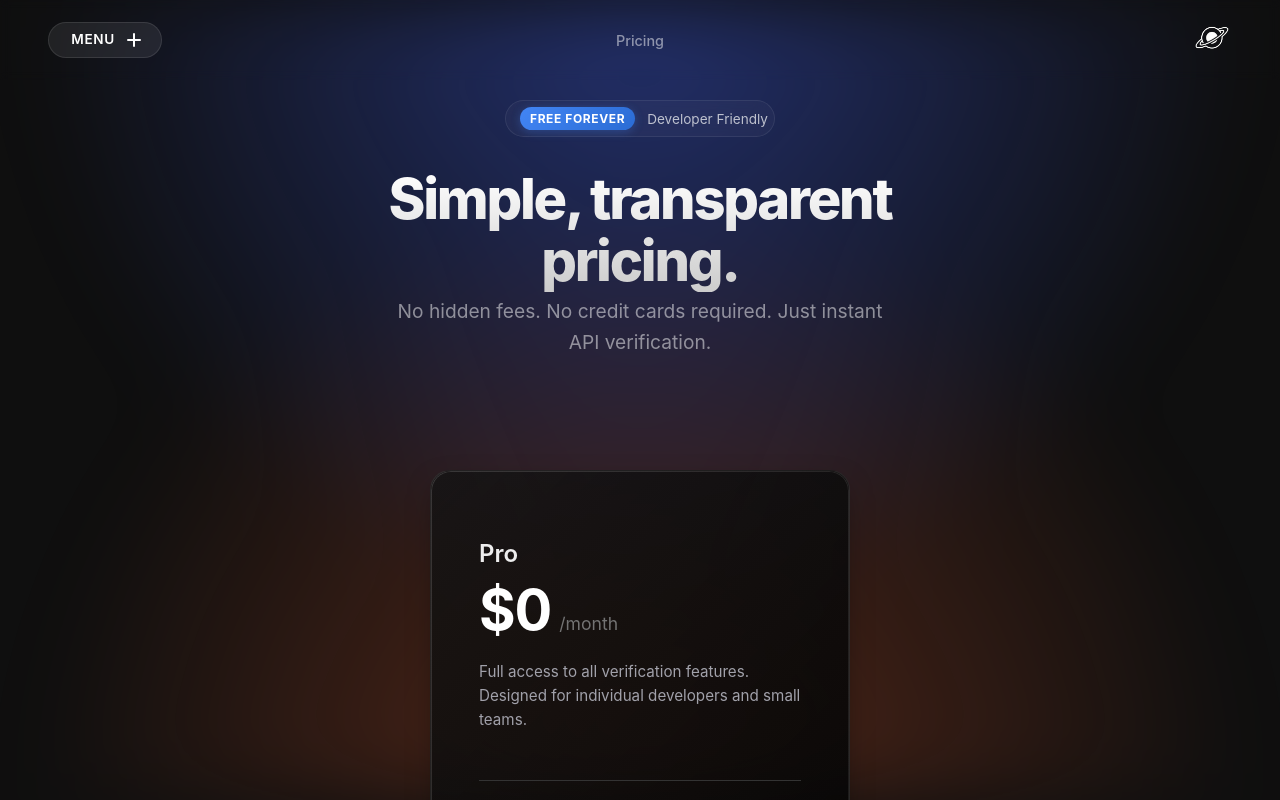
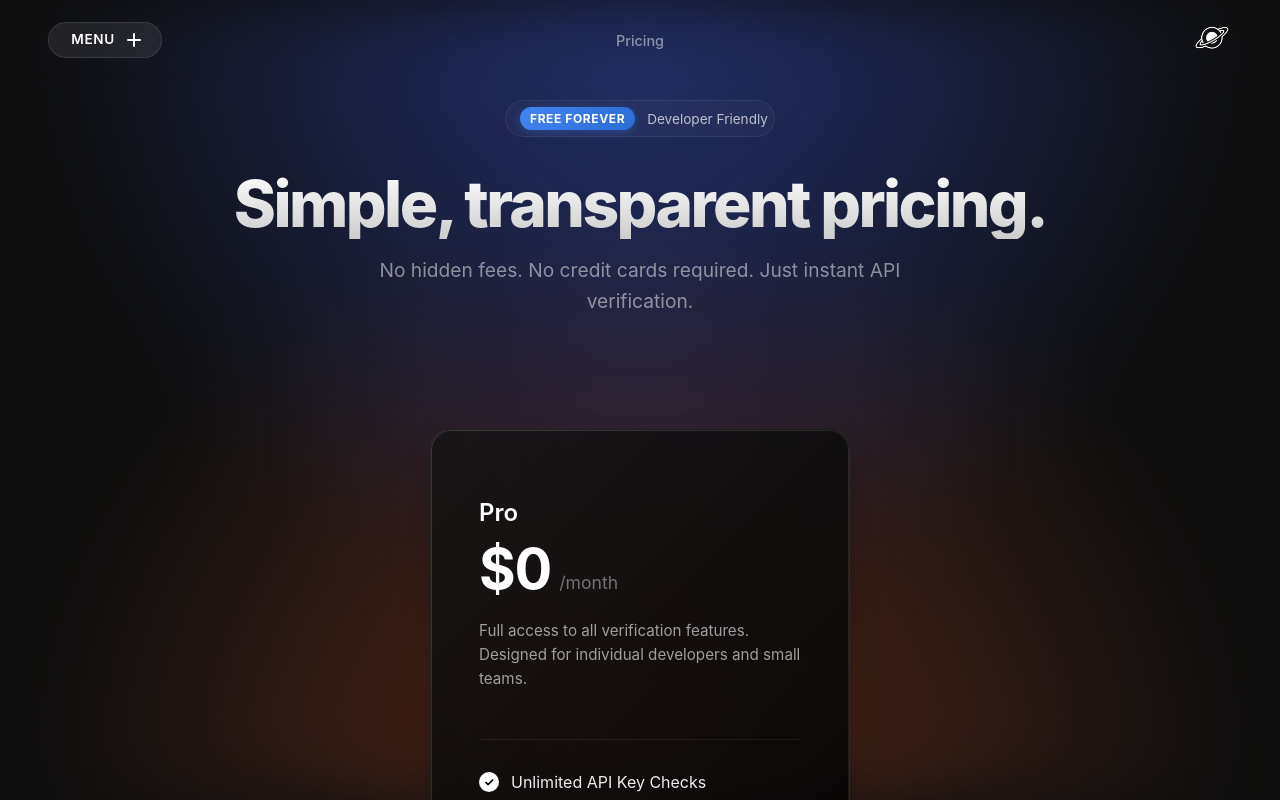
Before and after one commit to Adi-gitX/Oracle, a Next.js app: page /pricing in a window 1280 px wide. Built offline with nearby package versions, Linux system fonts and the light colour scheme.

Commit message:
Added  'New Chat' button to dashboard sidebar and refactor pricing page styles to use CSS modules.

```diff
--- a/pages/pricing.tsx
+++ b/pages/pricing.tsx
@@ -54,22 +54,22 @@ export default function Pricing() {
                         <div className={styles.pillBadge} style={{ margin: '0 auto 2rem' }}>
                             <span>Free Forever</span> Developer Friendly
                         </div>
-                        <h1 className={styles.heroTitle} style={{ fontSize: '3.5rem' }}>
+                        <h1 className={styles.heroTitle}>
                             Simple, transparent pricing.
                         </h1>
-                        <p className={styles.heroSubtitle} style={{ margin: '0 auto' }}>
+                        <p className={styles.heroSubtitle} style={{ maxWidth: '600px', margin: '1rem auto' }}>
                             No hidden fees. No credit cards required. Just instant API verification.
                         </p>
                     </div>
 
                     <div className={styles.pricingCard}>
-                        <div style={{ borderBottom: '1px solid #333', paddingBottom: '2rem' }}>
-                            <h2 style={{ fontSize: '1.5rem', fontWeight: '600', color: '#ededed', marginBottom: '0.5rem' }}>Pro</h2>
-                            <div style={{ display: 'flex', alignItems: 'baseline' }}>
+                        <div className={styles.cardInternalHeader}>
+                            <h2 className={styles.planName}>Pro</h2>
+                            <div className={styles.priceContainer}>
                                 <span className={styles.priceAmount}>$0</span>
                                 <span className={styles.pricePeriod}>/month</span>
                             </div>
-                            <p style={{ color: '#a1a1aa', marginTop: '1rem', fontSize: '0.95rem', lineHeight: '1.6' }}>
+                            <p className={styles.planDescription}>
                                 Full access to all verification features. <br />
                                 Designed for individual developers and small teams.
                             </p>
@@ -91,12 +91,14 @@ export default function Pricing() {
                             ))}
                         </ul>
 
-                        <Link href="/dashboard" style={{ width: '100%' }}>
-                            <button className={styles.ctaButton}>
-                                Start Checking Now
-                            </button>
+                        <Link href="/dashboard" passHref>
+                            <a style={{ width: '100%', textDecoration: 'none' }}>
+                                <button className={styles.ctaButton}>
+                                    Start Checking Now
+                                </button>
+                            </a>
                         </Link>
-                        <p style={{ textAlign: 'center', fontSize: '0.8rem', color: '#555' }}>
+                        <p className={styles.noCardText}>
                             No credit card needed.
                         </p>
                     </div>
--- a/styles/Dashboard.module.css
+++ b/styles/Dashboard.module.css
@@ -631,6 +631,7 @@
     padding: 1px;
     background: linear-gradient(to bottom right, rgba(255, 255, 255, 0.15), rgba(255, 255, 255, 0.05));
     -webkit-mask: linear-gradient(#fff 0 0) content-box, linear-gradient(#fff 0 0);
+    mask: linear-gradient(#fff 0 0) content-box, linear-gradient(#fff 0 0);
     -webkit-mask-composite: xor;
     mask-composite: exclude;
     pointer-events: none;
@@ -639,6 +640,38 @@
 .pricingCard:hover {
     transform: translateY(-8px);
     box-shadow: 0 20px 40px -10px rgba(0, 0, 0, 0.6), 0 0 15px rgba(255, 255, 255, 0.05);
+    border-color: rgba(255, 255, 255, 0.2);
+}
+
+.cardInternalHeader {
+    border-bottom: 1px solid rgba(255, 255, 255, 0.08);
+    padding-bottom: 2rem;
+}
+
+.planName {
+    font-size: 1.5rem;
+    font-weight: 600;
+    color: #fff;
+    margin-bottom: 0.5rem;
+}
+
+.priceContainer {
+    display: flex;
+    align-items: baseline;
+}
+
+.planDescription {
+    color: rgba(255, 255, 255, 0.6);
+    margin-top: 1rem;
+    font-size: 0.95rem;
+    line-height: 1.6;
+}
+
+.noCardText {
+    text-align: center;
+    font-size: 0.85rem;
+    color: rgba(255, 255, 255, 0.4);
+    margin-top: -1rem;
 }
 
 .pricingContent {
@@ -654,8 +687,9 @@
 
 .pricingHeader {
     text-align: center;
-    max-width: 600px;
-    margin-bottom: 4rem;
+    max-width: 1000px;
+    margin-bottom: 3rem;
+    padding: 0 1rem;
 }
 
 .priceAmount {
```
Also changed, not shown: pages/dashboard.tsx (+19 -0 lines).
